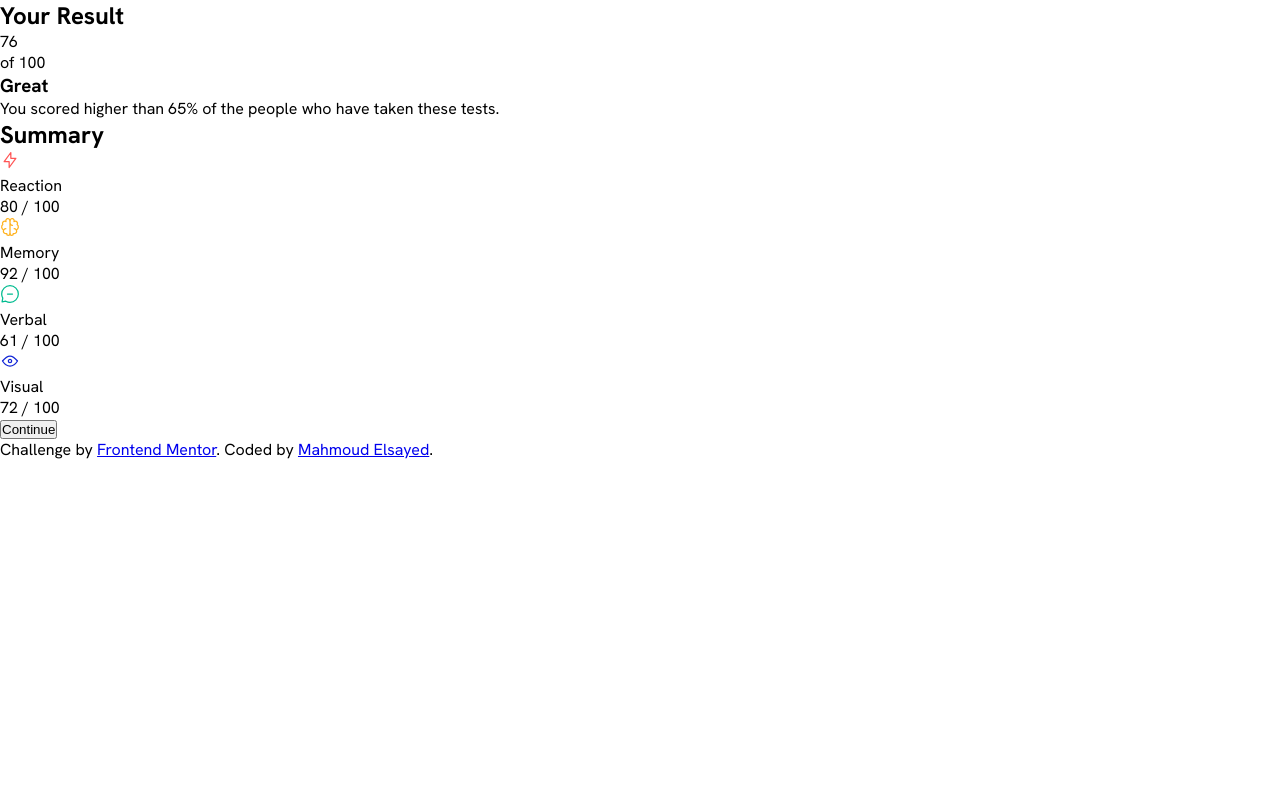
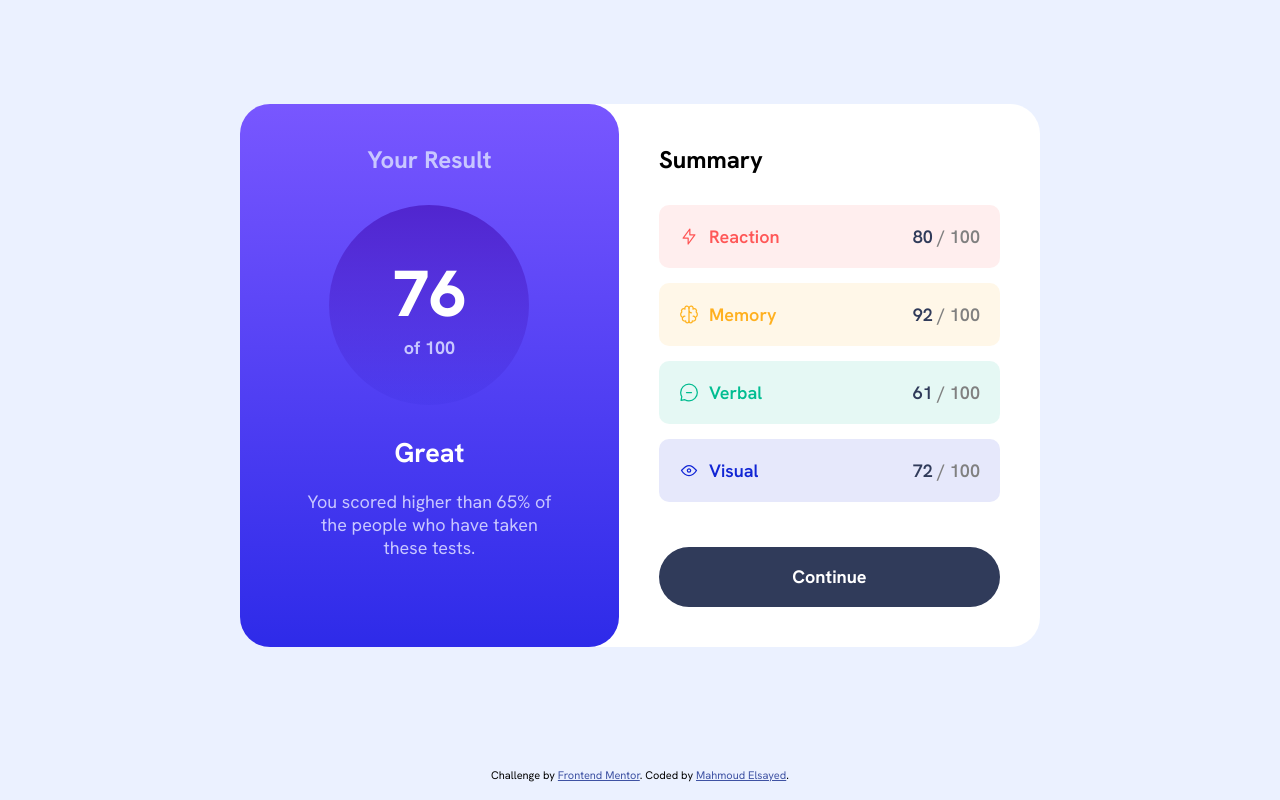
Before and after one commit to MahmoodElsaayed/Results-summary-component, a website built with webpack: page src/template.html in a window 1280 px wide. Built offline with nearby package versions, Linux system fonts and the light colour scheme.

Commit message:
Add component's layouts and styles

```diff
--- a/src/main.css
+++ b/src/main.css
@@ -20,14 +20,20 @@
     --Green-teal: hsl(166, 100%, 37%);
     --Cobalt-blue: hsl(234, 85%, 45%);
 
+    --faded-Light-red: hsla(0, 100%, 67%, 0.1);
+    --faded-Orangey-yellow: hsla(39, 100%, 56%, 0.1);
+    --faded-Green-teal: hsla(166, 100%, 37%, 0.1);
+    --faded-Cobalt-blue: hsla(234, 85%, 45%, 0.1);
+
     /* Gradient */
     --Light-slate-blue-background: hsl(252, 100%, 67%);
     --Light-royal-blue-background: hsl(241, 81%, 54%);
-    --Violet-blue-circle: hsla(256, 72%, 46%, 1);
-    --Persian-blue-circle: hsla(241, 72%, 46%, 0);
+    --Violet-blue-circle: hsla(256, 72%, 46%, .9);
+    --Persian-blue-circle: hsla(241, 72%, 46%, .1);
 
     /* Neutral */
     --White: hsl(0, 0%, 100%);
+    --grey: #808080;
     --Pale-blue: hsl(221, 100%, 96%);
     --Light-lavender: hsl(241, 100%, 89%);
     --Dark-gray-blue: hsl(224, 30%, 27%);
@@ -39,6 +45,181 @@ html {
 
 body {
     min-height: 100vh;
-    font: normal 1.6rem var(--primary-fonts);
+    font: normal 1.8rem var(--primary-fonts);
+    background-color: var(--Pale-blue);
+
+    display: grid;
+    grid-auto-rows: 1fr 50px;
+    justify-items: center;
+    align-items: center;
+}
+
+main {
+    width: 800px;
+    display: grid;
+    grid-template: 1fr / 9fr 10fr;
+    border-radius: 30px;
     background-color: var(--White);
 }
+
+.result {
+    padding: 40px 65px 50px 65px;
+    text-align: center;
+    border-radius: 30px;
+    color: var(--White);
+    background-image: linear-gradient(var(--Light-slate-blue-background), var(--Light-royal-blue-background));
+}
+
+.result h2 {
+    font-size: 2.4rem;
+    color: var(--Light-lavender);
+}
+
+.result>h2~* {
+    margin-top: 30px;
+}
+
+.result .score-circle {
+    display: flex;
+    flex-direction: column;
+    justify-content: center;
+    align-items: center;
+    margin: 30px auto;
+    width: 200px;
+    height: 200px;
+    border-radius: 100px;
+    background-image: linear-gradient(var(--Violet-blue-circle), var(--Persian-blue-circle));
+}
+
+.result .score-circle .total-score {
+    font-size: 6.5rem;
+    font-weight: 800;
+}
+
+.result .score-circle .top-score {
+    font-weight: 700;
+    color: var(--Light-lavender);
+}
+
+.result .info h3 {
+    font-size: 2.7rem;
+    margin-bottom: 20px;
+}
+
+.result .info p {
+    color: var(--Light-lavender);
+}
+
+.summary {
+    padding: 40px;
+}
+
+.summary h2 {
+    font-size: 2.4rem;
+    margin-bottom: 30px;
+}
+
+.summary .row {
+    display: flex;
+    padding: 20px;
+    border-radius: 10px;
+    margin-bottom: 15px;
+    font-weight: 600;
+    color: var(--Dark-gray-blue);
+}
+
+.row .category {
+    margin-right: auto;
+}
+
+.row.red {
+    background-color: var(--faded-Light-red);
+}
+
+.row.red .category {
+    color: var(--Light-red);
+}
+
+.row.green {
+    background-color: var(--faded-Green-teal);
+}
+
+.row.green .category {
+    color: var(--Green-teal);
+}
+
+.row.blue {
+    background-color: var(--faded-Cobalt-blue);
+}
+
+.row.blue .category {
+    color: var(--Cobalt-blue);
+}
+
+.row.yellow {
+    background-color: var(--faded-Orangey-yellow);
+}
+
+.row.yellow .category {
+    color: var(--Orangey-yellow);
+}
+
+.row img {
+    margin-right: 10px;
+}
+
+.row .top-score {
+    color: var(--grey);
+}
+
+.summary button {
+    display: block;
+    margin-top: 45px;
+    width: 100%;
+    height: 60px;
+    border: none;
+    border-radius: 30px;
+    font: 700 1.8rem var(--primary-fonts);
+    color: var(--White);
+    background-color: var(--Dark-gray-blue);
+    transition: ease-in-out .3s;
+    cursor: pointer;
+}
+
+.summary button:hover {
+    background-image: linear-gradient(var(--Light-slate-blue-background), var(--Light-royal-blue-background));
+}
+
+.summary button:active {
+    scale: .95;
+}
+
+@media screen and (max-width: 810px) {
+    main {
+        width: 100%;
+        border-radius: 0;
+    }
+
+    .result {
+        border-radius: 0 30px 30px 0;
+    }
+}
+
+@media screen and (max-width: 650px) {
+    main {
+        display: block;
+    }
+
+    .result {
+        border-radius: 0 0 30px 30px;
+    }
+}
+
+.attribution {
+    font-size: 11px;
+    text-align: center;
+}
+
+.attribution a {
+    color: hsl(228, 45%, 44%);
+}
--- a/src/template.html
+++ b/src/template.html
@@ -24,7 +24,7 @@
             <div class="summary">
                 <h2>Summary</h2>
 
-                <div class="row">
+                <div class="row red">
                     <img src="./assets/images/icon-reaction.svg" alt="Image of a lightning bolt">
                     <p class="category">Reaction</p>
                     <div>
@@ -33,7 +33,7 @@
                     </div>
                 </div>
 
-                <div class="row">
+                <div class="row yellow">
                     <img src="./assets/images/icon-memory.svg" alt="Image of a brain">
                     <p class="category">Memory</p>
                     <div>
@@ -42,7 +42,7 @@
                     </div>
                 </div>
 
-                <div class="row">
+                <div class="row green">
                     <img src="./assets/images/icon-verbal.svg" alt="Image of cloud with dots in it">
                     <p class="category">Verbal</p>
                     <div>
@@ -51,7 +51,7 @@
                     </div>
                 </div>
 
-                <div class="row">
+                <div class="row blue">
                     <img src="./assets/images/icon-visual.svg" alt="Image of an eye">
                     <p class="category">Visual</p>
                     <div>
```
